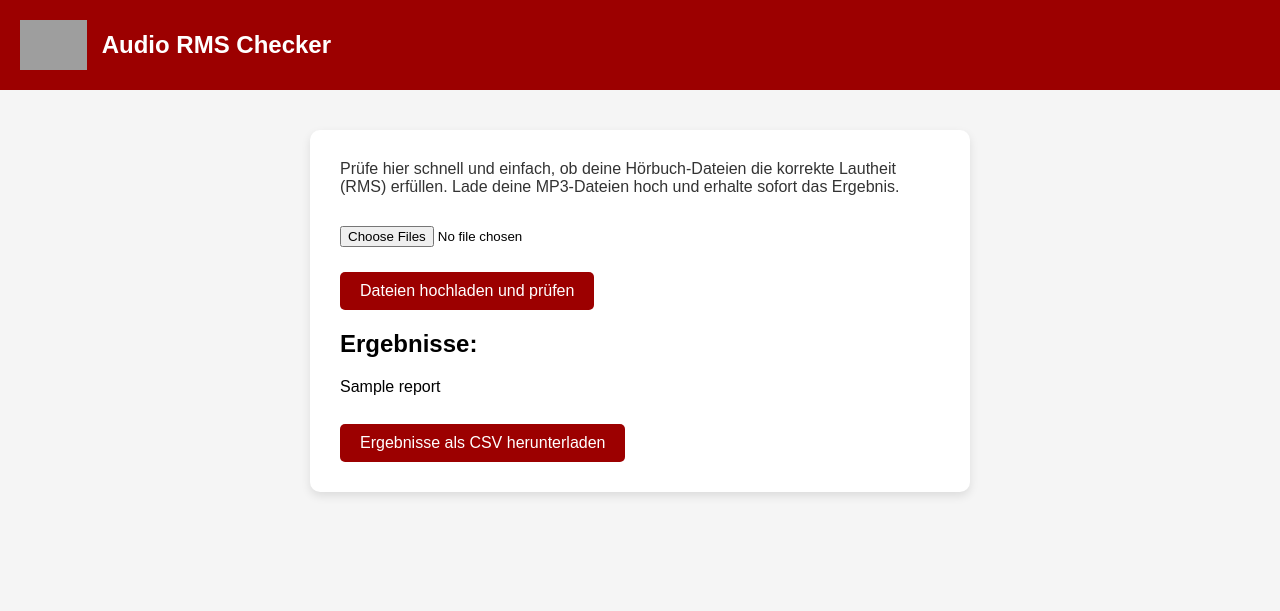
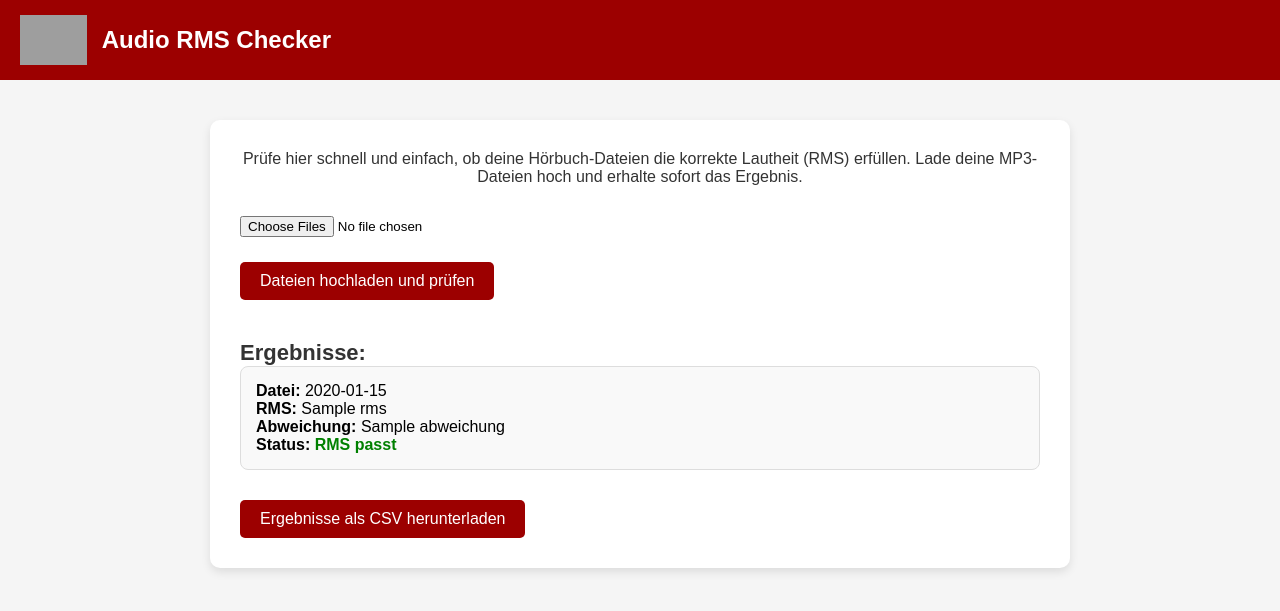
Before and after one commit to PietHenryRecords/audiocheck, a Flask app: template templates/index.html in a window 1280 px wide. Shown: the top 611 px of the page. Run offline with Flask 2, Linux system fonts and the light colour scheme; the template is opened without the code that fills it: most values are stand-ins (such as "Sample title", 1, 10 or a date in 2020); grey boxes are pictures that could not be loaded.

Commit message:
Update index.html

```diff
--- a/templates/index.html
+++ b/templates/index.html
@@ -13,7 +13,7 @@
         header {
             background: #9c0000;
             color: white;
-            padding: 20px;
+            padding: 15px 20px;
             display: flex;
             align-items: center;
         }
@@ -26,7 +26,7 @@
             font-size: 24px;
         }
         main {
-            max-width: 600px;
+            max-width: 800px;
             margin: 40px auto;
             background: white;
             padding: 30px;
@@ -37,6 +37,7 @@
             margin-bottom: 30px;
             color: #333;
             font-size: 16px;
+            text-align: center;
         }
         input[type="file"] {
             margin-bottom: 15px;
@@ -54,12 +55,35 @@
         button:hover {
             background-color: #7a0000;
         }
+        .result-card {
+            background: #f9f9f9;
+            border: 1px solid #ddd;
+            padding: 15px;
+            border-radius: 8px;
+            margin-bottom: 20px;
+        }
+        .status-ok {
+            color: green;
+            font-weight: bold;
+        }
+        .status-error {
+            color: red;
+            font-weight: bold;
+        }
+        .results-header {
+            margin-top: 40px;
+            font-size: 22px;
+            font-weight: bold;
+            color: #333;
+        }
     </style>
 </head>
 <body>
 
 <header>
     <img src="https://cdn-icons-png.flaticon.com/512/727/727245.png" alt="Logo">
+    <!-- Falls du dein eigenes Logo willst, dann das hier verwenden:
+         <img src="https://deine-domain.de/PietHenryRecords-Logo.png" alt="Piet Henry Records Logo"> -->
     <h1>Audio RMS Checker</h1>
 </header>
 
@@ -75,11 +99,21 @@
     </form>
 
     {% if reports %}
-        <h2>Ergebnisse:</h2>
+        <div class="results-header">Ergebnisse:</div>
         {% for report in reports %}
-            <div>{{ report }}</div>
+            <div class="result-card">
+                <strong>Datei:</strong> {{ report['Datei'] }}<br>
+                <strong>RMS:</strong> {{ report['RMS'] }}<br>
+                <strong>Abweichung:</strong> {{ report['Abweichung'] }}<br>
+                <strong>Status:</strong>
+                {% if report['Status'] == 'passt' %}
+                    <span class="status-ok">RMS passt</span>
+                {% else %}
+                    <span class="status-error">RMS außerhalb der Vorgaben</span>
+                {% endif %}
+            </div>
         {% endfor %}
-        <br>
+
         <form action="/download" method="get">
             <button type="submit">Ergebnisse als CSV herunterladen</button>
         </form>
```
